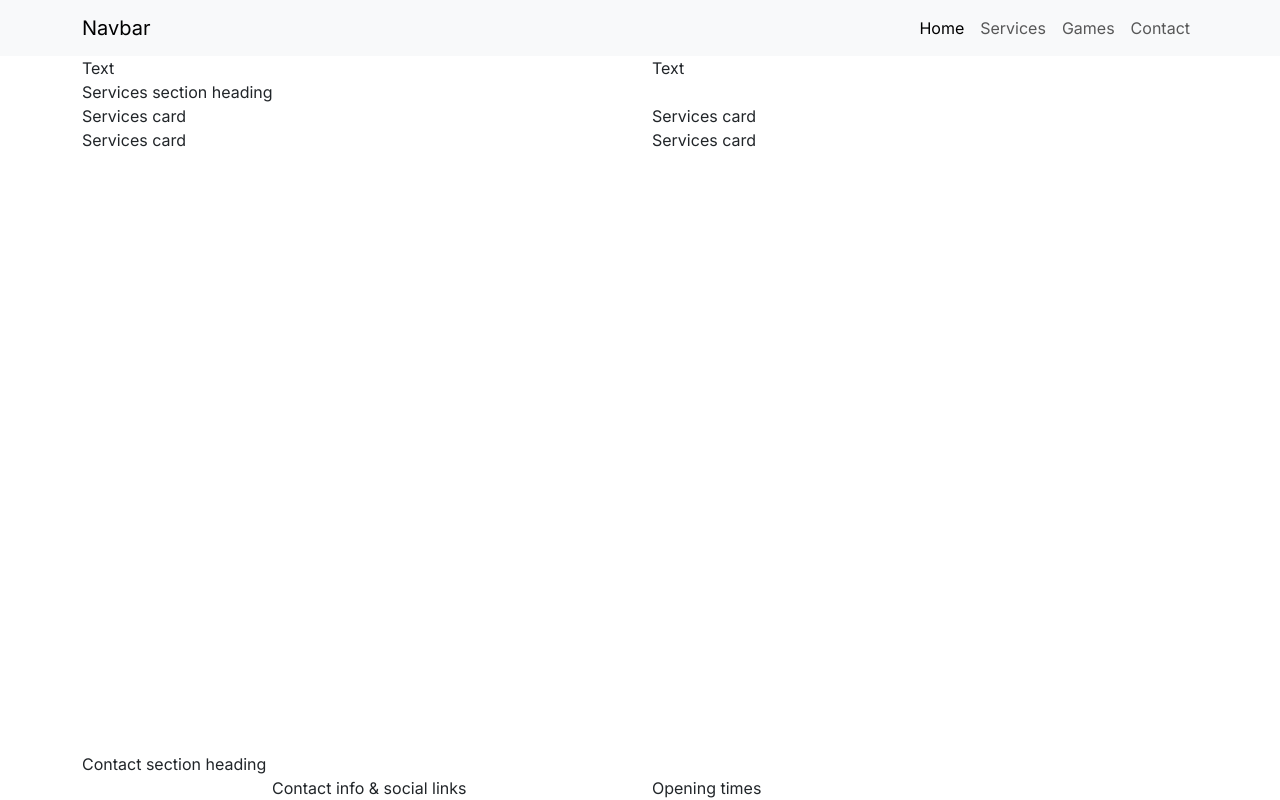
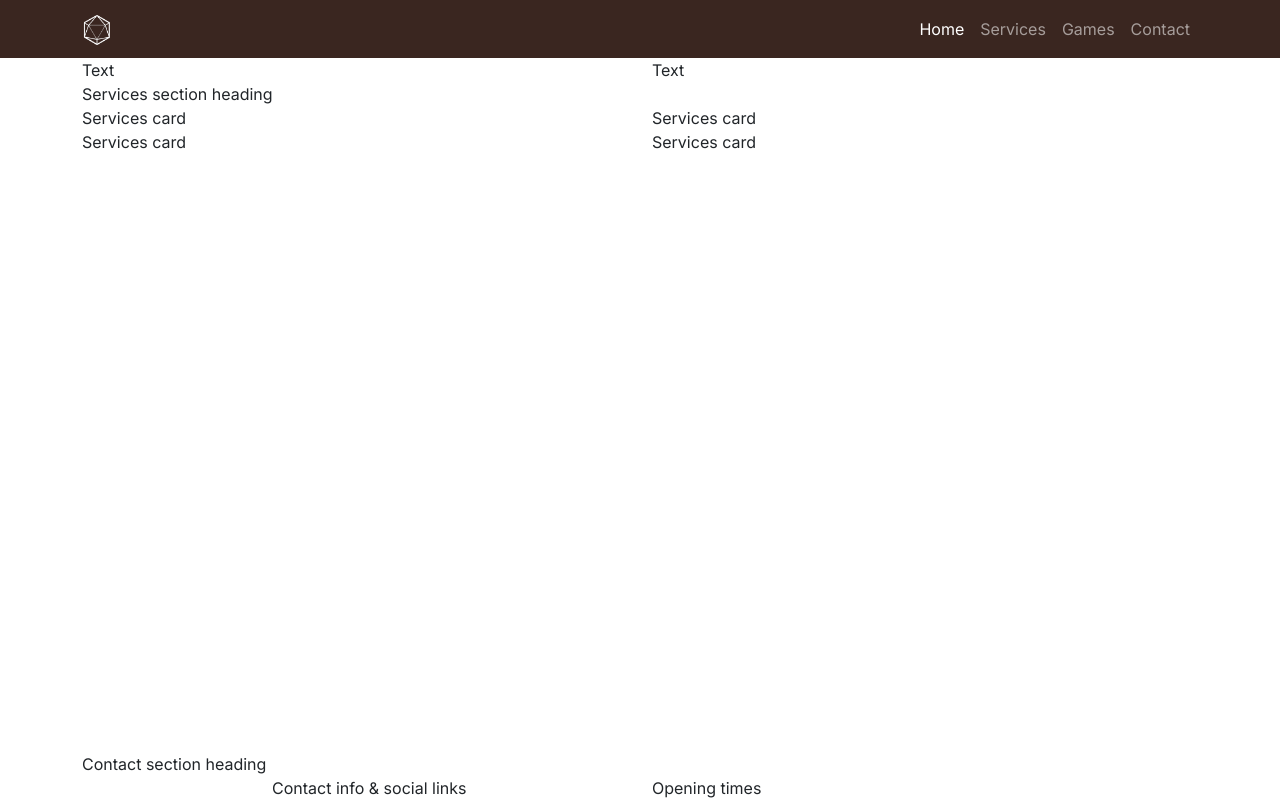
Before and after one commit to FlorinMiron98/boardwalk-games, a plain HTML site: page index.html in a window 1280 px wide. Drawn offline with nearby package versions, Linux system fonts and the light colour scheme; a web font is replaced by a local one.

Commit message:
styling navbar

```diff
--- a/assets/styles.css
+++ b/assets/styles.css
@@ -7,6 +7,7 @@
     --secondary-color: #aa9581;
     --highlight-color: #416a8e;
     --highlight-color-light: #7a9fc2;
+    --color-white: #fff;
 }
 
 body {
@@ -23,3 +24,11 @@ h3 {
 .sub-heading-color {
     color: var(--highlight-color);
 }
+
+#navbar {
+    background-color: var(--primary-color) !important;
+}
+
+#navbar .logo {
+    width: 30px;
+}
--- a/index.html
+++ b/index.html
@@ -13,9 +13,11 @@
     <link rel="icon" type="image/png" sizes="16x16" href="assets/images/favicon-16x16.png">
 </head>
 <body class="d-flex flex-column min-vh-100">
-    <nav class="navbar navbar-expand-lg bg-body-tertiary">
+    <nav id="navbar" class="navbar navbar-expand-lg bg-body-tertiary" data-bs-theme="dark">
         <div class="container">
-          <a class="navbar-brand" href="#">Navbar</a>
+          <a class="navbar-brand" href="#">
+            <img src="./assets/images/logo-sm-white.png" class="logo" alt="Logo">
+          </a>
           <button class="navbar-toggler" type="button" data-bs-toggle="collapse" data-bs-target="#navbarNav" aria-controls="navbarNav" aria-expanded="false" aria-label="Toggle navigation">
             <span class="navbar-toggler-icon"></span>
           </button>
```
